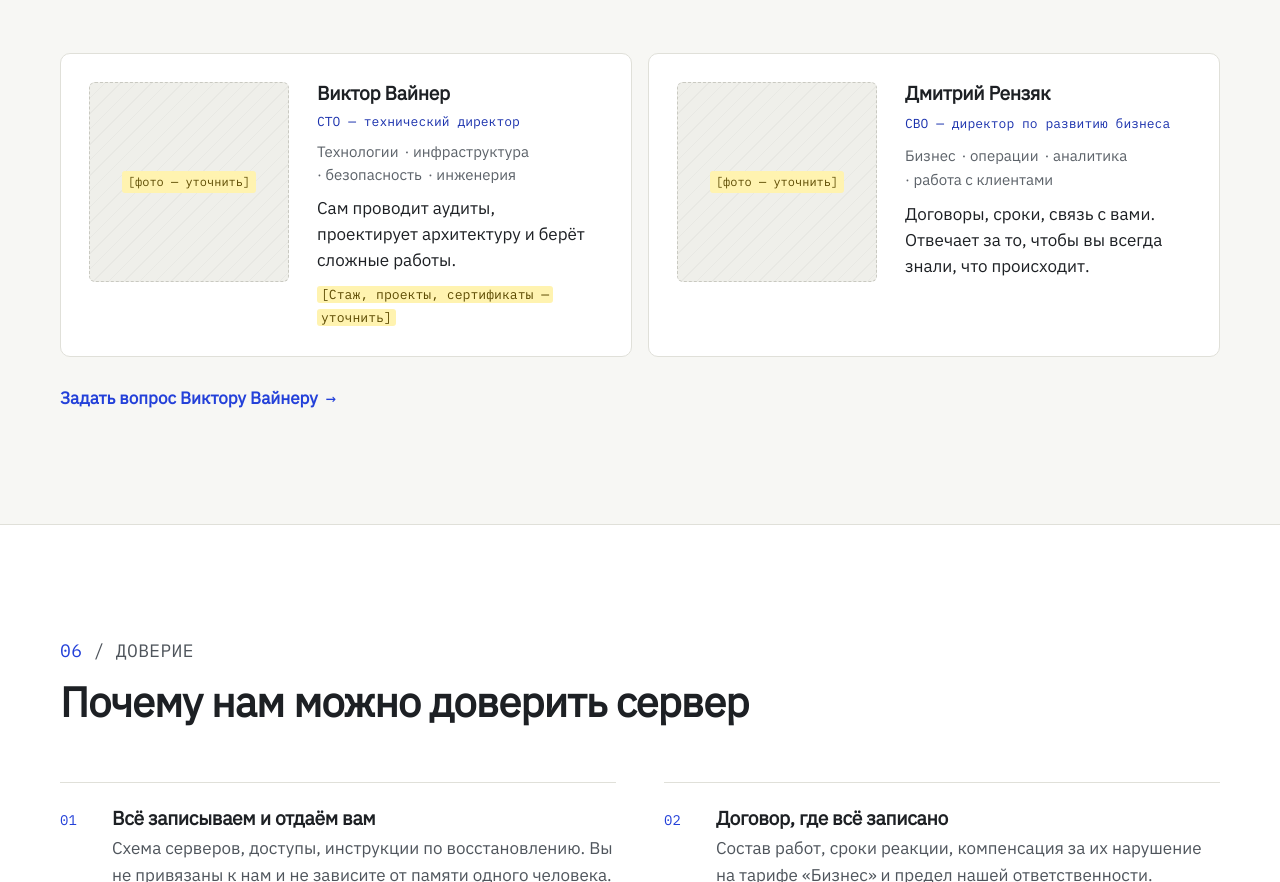
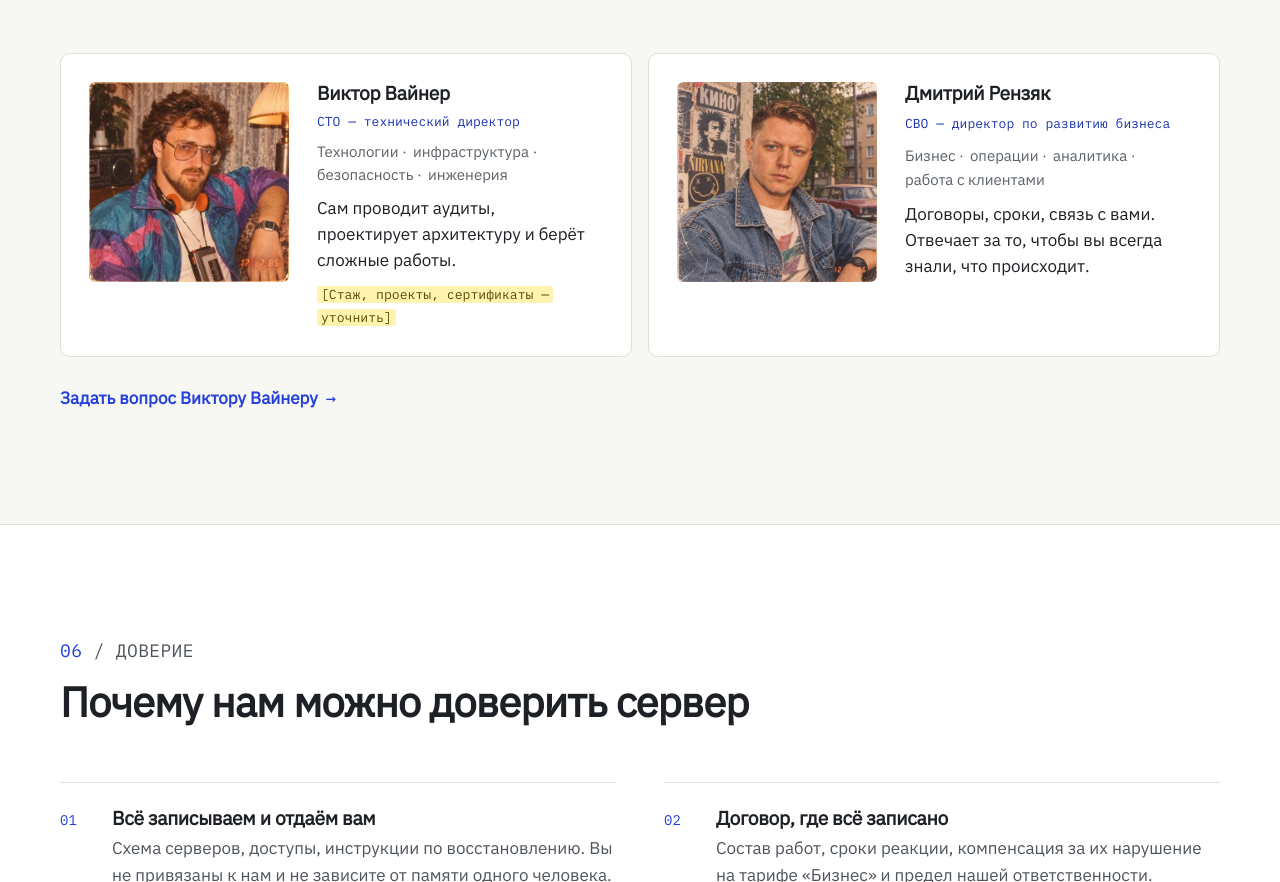
Before and after one commit to rdn513/rootlab-site, an Astro site: page / in a window 1280 px wide. Shown: the part 5709-6591 px from the top of the page. Built offline with nearby package versions, Linux system fonts and the light colour scheme; Astro itself is replaced by a stand-in of ours.

Commit message:
Фото команды: Виктор Вайнер и Дмитрий Рензяк
WebP 480×480, загрузка по мере прокрутки. Разделители направлений не переносятся в начало строки.

Co-Authored-By: Claude Opus 5.5 <noreply@anthropic.com>
Claude-Session: https://claude.ai/code/session_01QKoAWiBz5eNiT76wsZrEFx

```diff
--- a/src/components/Team.astro
+++ b/src/components/Team.astro
@@ -7,13 +7,13 @@ import { team } from '../data/site';
     <article class:list={['card member', i === 0 && 'member--lead']}>
       <div class="member__photo">
         {m.photo
-          ? <img src={m.photo} alt={`${m.name}, ${m.role.toLowerCase()}`} width="320" height="320" loading="lazy" />
+          ? <img src={m.photo} alt={`${m.name} ${m.surname}, ${m.role}`} width="480" height="480" loading="lazy" />
           : <span class="mono">[фото — уточнить]</span>}
       </div>
       <div class="member__body">
         <h3><Txt text={m.name} />{m.surname && <> <Txt text={m.surname} /></>}</h3>
         <p class="member__role mono">{m.role}</p>
-        {m.areas && <p class="member__areas small">{m.areas.split(' · ').map((a, k) => <span>{k > 0 && '· '}{a}</span>)}</p>}
+        {m.areas && <p class="member__areas small">{m.areas.split(' · ').map((a, k, arr) => <span>{a}{k < arr.length - 1 && ' ·'}</span>)}</p>}
         <p>{m.text}</p>
         {m.details && <p class="small"><Txt text={m.details} /></p>}
       </div>
@@ -34,6 +34,7 @@ import { team } from '../data/site';
     border: 1px dashed var(--line-strong);
   }
   .member__photo span { font-size: .75rem; color: var(--ph-ink); background: var(--ph-bg); padding: 2px 6px; border-radius: 3px; }
+  .member__photo:has(img) { padding: 0; border: 0; background: none; }
   .member__photo img { width: 100%; height: 100%; object-fit: cover; border-radius: var(--radius); }
   .member__body { display: grid; gap: 8px; }
   .member__role { font-size: .8125rem; color: var(--accent-ink); }
--- a/src/data/site.ts
+++ b/src/data/site.ts
@@ -311,7 +311,7 @@ export const team = [
     areas: 'Технологии · инфраструктура · безопасность · инженерия',
     text: 'Сам проводит аудиты, проектирует архитектуру и берёт сложные работы.',
     details: '[Стаж, проекты, сертификаты — уточнить]',
-    photo: '', // путь к фото, например '/team/viktor.jpg' — [фото — уточнить]
+    photo: '/team/viktor-vayner.webp',
   },
   {
     name: 'Дмитрий',
@@ -320,7 +320,7 @@ export const team = [
     areas: 'Бизнес · операции · аналитика · работа с клиентами',
     text: 'Договоры, сроки, связь с вами. Отвечает за то, чтобы вы всегда знали, что происходит.',
     details: '',
-    photo: '', // [фото — уточнить]
+    photo: '/team/dmitriy-renzyak.webp',
   },
 ];
 
```
Also changed, not shown: docs/screens/team-desktop.png, public/team/dmitriy-renzyak.webp (added), public/team/viktor-vayner.webp (added).
